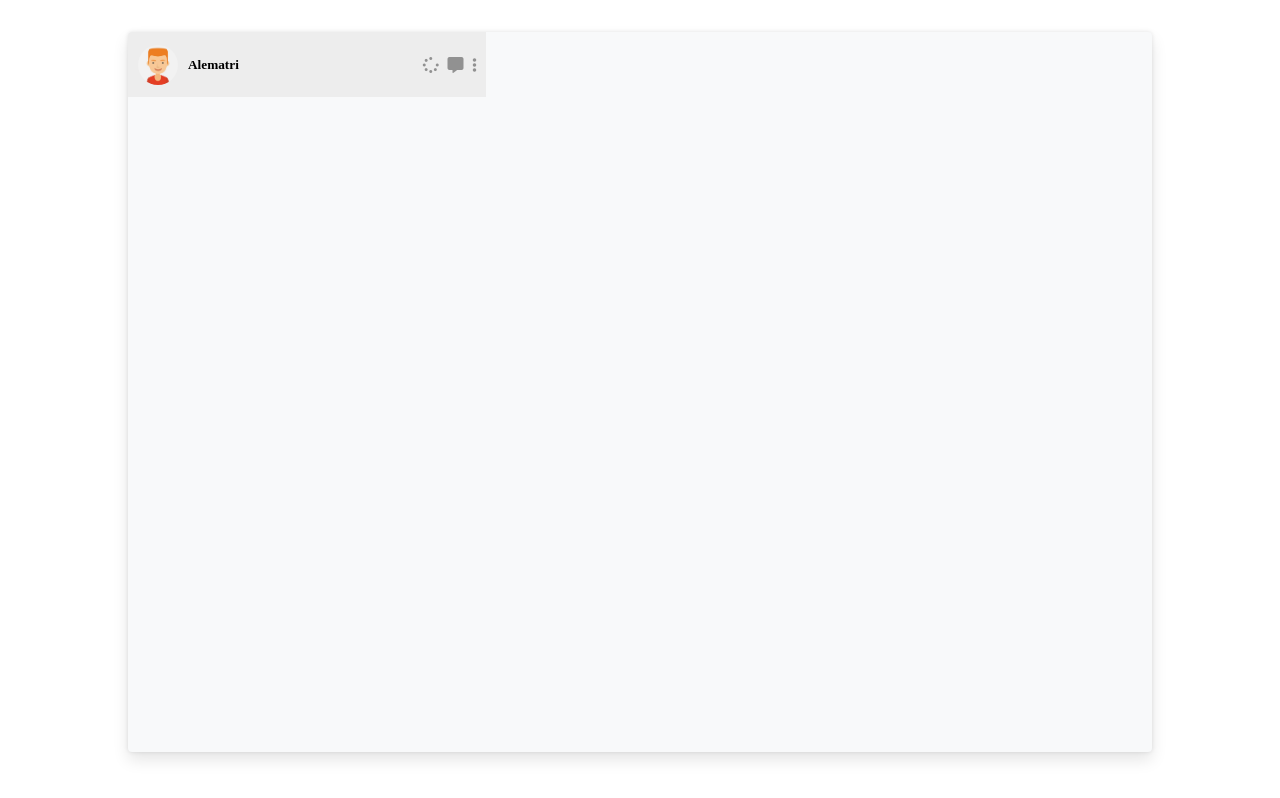
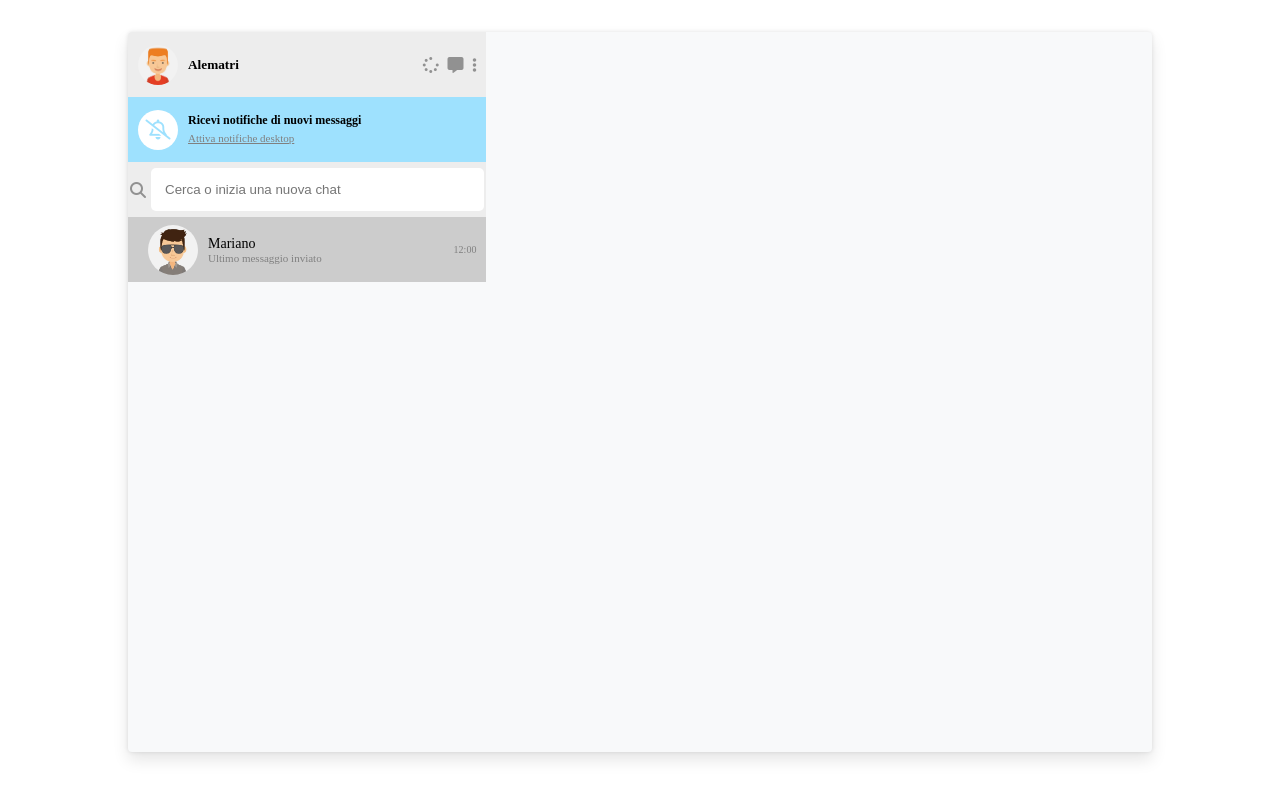
Before and after one commit to Alematri/vue-boolzapp, a plain HTML site: page index.html in a window 1280 px wide. Drawn offline with nearby package versions, Linux system fonts and the light colour scheme.

Commit message:
[static template] leftbar done

```diff
--- a/css/style.css
+++ b/css/style.css
@@ -67,3 +67,111 @@
   color: #919191;
   font-size: 16px;
 }
+
+.notifiche{
+  width: 100%;
+  min-height: 65px;
+  background-color: #9ee1fe;
+  display: flex;
+  align-items: center;
+}
+
+#bell{
+  width: 40px;
+  height: 40px;
+  background-color: white;
+  border-radius: 100%;
+  display: flex;
+  justify-content: center;
+  align-items: center;
+  margin: 10px;
+}
+
+#bell i{
+  color: #9ee1fe;
+  font-size: 20px;
+}
+
+.notifiche h5{
+  font-size: 12px;
+}
+
+.notifiche a{
+  color: gray;
+  font-size: 11px;
+}
+
+.search{
+  width: 100%;
+  height: 55px;
+  background-color: #EDEDED;
+  display: flex;
+  justify-content: center;
+  align-items: center;
+}
+
+.fa-search{
+  color: #919191;
+}
+
+.search input{
+  width: 93%;
+  border: 0;
+  padding: 14px;
+  border-radius: 5px;
+  margin-left: 5px;
+}
+
+.list{
+  width: 100%;
+  height: calc(100%-185px);
+}
+
+.list li{
+  list-style: none;
+  min-height: 65px;
+}
+
+.bg-active{
+  background-color: #cccccc;
+}
+
+.list-chat{
+  display: flex;
+  align-items: center;
+}
+
+.list-chat img{
+  width: 50px;
+  border-radius: 100%;
+  margin-left: 20px;
+  margin-right: 10px;
+}
+
+.info-c{
+  margin-right: 10px;
+  width: 100%;
+  display: flex;
+  flex-direction: column;
+}
+
+.name-user{
+  font-size: 14px;
+}
+
+.msg-user{
+  font-size: 11px;
+  color: gray;
+}
+
+.date-user{
+  font-size: 8px;
+  color: gray;
+  margin-right: 10px;
+  font-size: 10px;
+}
+
+.chat{
+  width: 65%;
+  height: 100%;
+}
--- a/index.html
+++ b/index.html
@@ -31,7 +31,6 @@
         <div class="sidebar">
 
           <div class="info">
-
             <div class="left-info">
               <img src="img/avatar_1.jpg">
               <h5 id="user">Alematri</h5>
@@ -42,9 +41,40 @@
               <i class="fas fa-comment-alt"></i>
               <i class="fas fa-ellipsis-v"></i>
             </div>
+          </div>
 
+          <div class="notifiche">
+            <div id="bell">
+              <i class="far fa-bell-slash"></i>
+            </div>
+            <div>
+              <h5>Ricevi notifiche di nuovi messaggi</h5>
+              <a href="#">Attiva notifiche desktop</a>
+            </div>
           </div>
+
+          <div class="search">
+            <i class="fas fa-search"></i>
+            <input type="text" placeholder="Cerca o inizia una nuova chat">
+          </div>
+
+          <ul class="list">
+            <li class="list-chat bg-active">
+              <img src="img/avatar_2.jpg">
+              <div class="info-c">
+                <p class="name-user">Mariano</p>
+                <p class="msg-user">Ultimo messaggio inviato</p>
+              </div>
+              <span class="date-user">12:00</span>
+            </li>
+          </ul>
+
         </div>
+
+        <div class="chat">
+
+        </div>
+
       </div>
     </div>
   </main>
```
